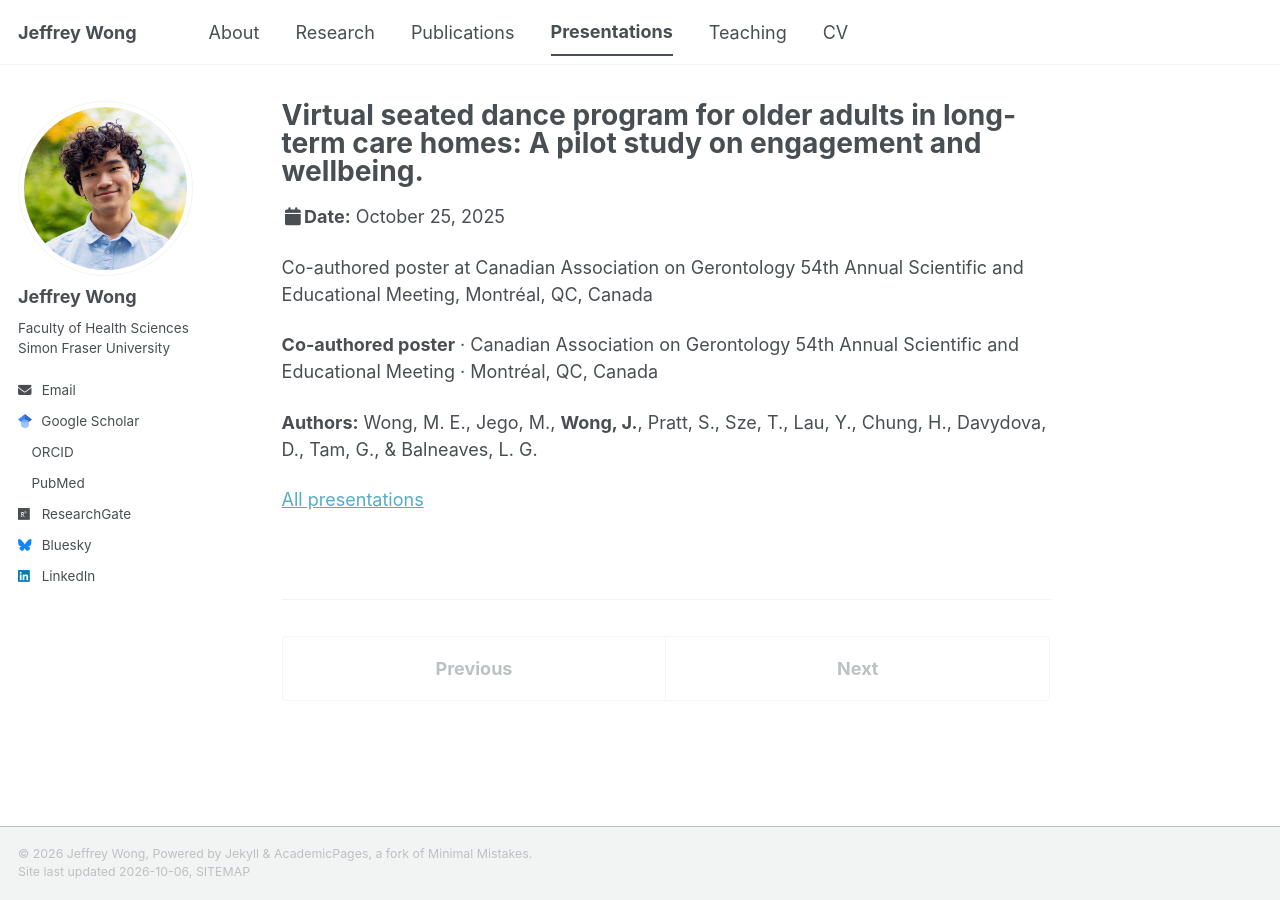
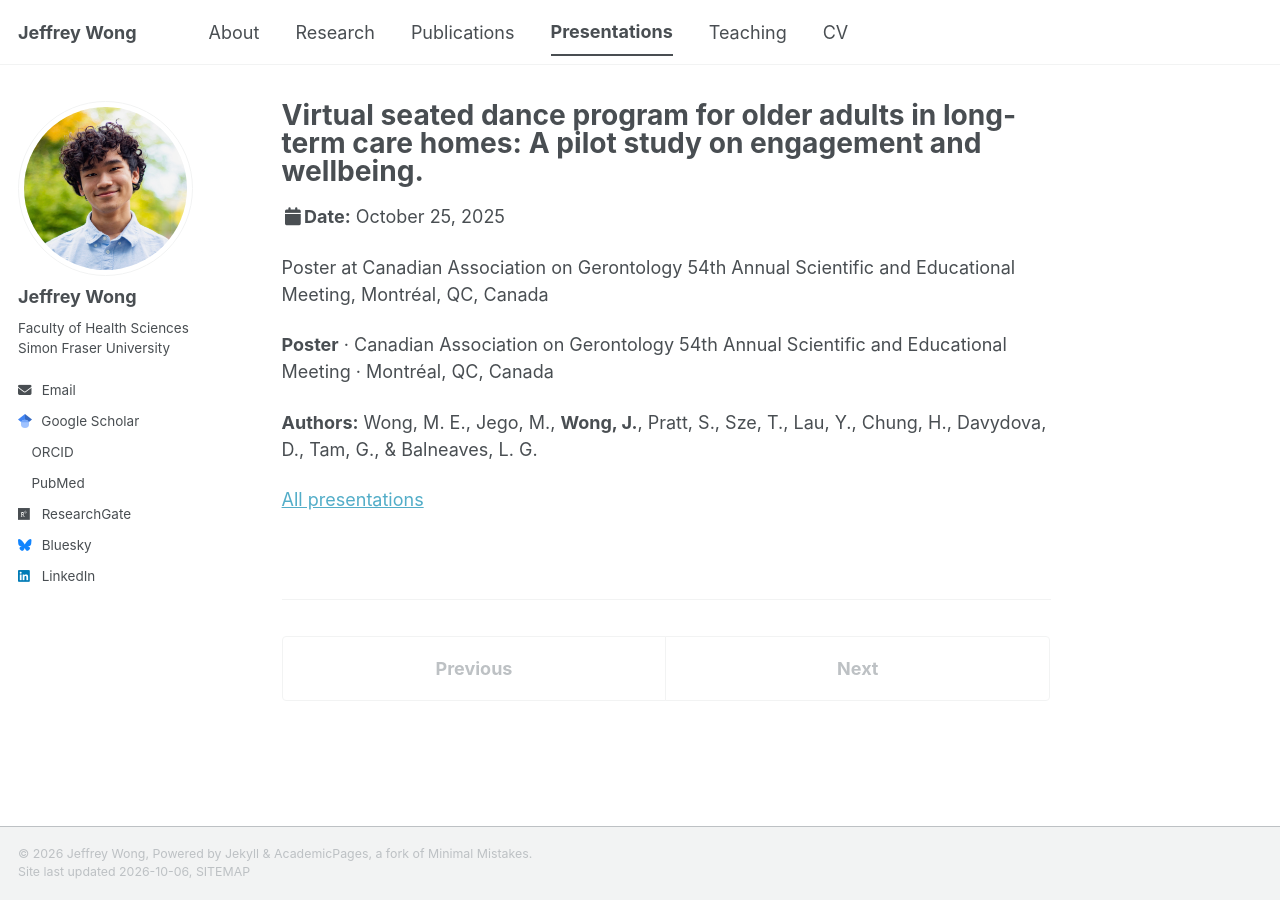
Before and after one commit to itsjeffreywong/itsjeffreywong.github.io, a Jekyll site: the page built from _talks/2025-10-25-virtual-seated-dance-cag.md, in a window 1280 px wide. Built offline with Jekyll 4.4.1, drawn with Linux system fonts in a browser that asks for light colours; a style sheet for code colours, icons or effects is not loaded.

Commit message:
Update 2025-10-25-virtual-seated-dance-cag.md

```diff
--- a/_talks/2025-10-25-virtual-seated-dance-cag.md
+++ b/_talks/2025-10-25-virtual-seated-dance-cag.md
@@ -8,11 +8,11 @@ latitude: 45.5017
 longitude: -73.5673
 collection: talks
 permalink: /talks/2025-10-25-virtual-seated-dance-cag/
-talk_type: Co-authored poster
+talk_type: Poster
 share: false
 ---
 
-**Co-authored poster** · Canadian Association on Gerontology 54th Annual Scientific and Educational Meeting · Montréal, QC, Canada
+**Poster** · Canadian Association on Gerontology 54th Annual Scientific and Educational Meeting · Montréal, QC, Canada
 
 **Authors:** Wong, M. E., Jego, M., <strong>Wong, J.</strong>, Pratt, S., Sze, T., Lau, Y., Chung, H., Davydova, D., Tam, G., &amp; Balneaves, L. G.
 
```
